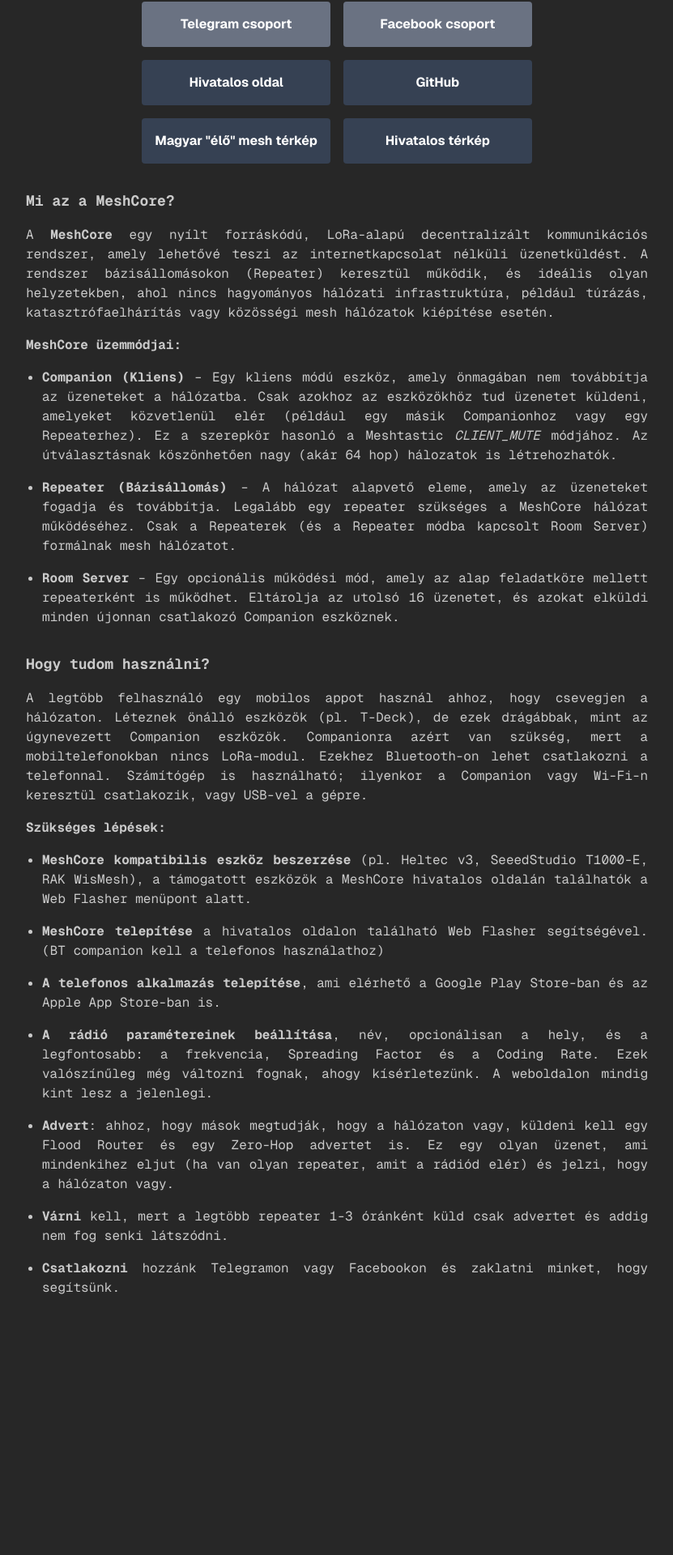
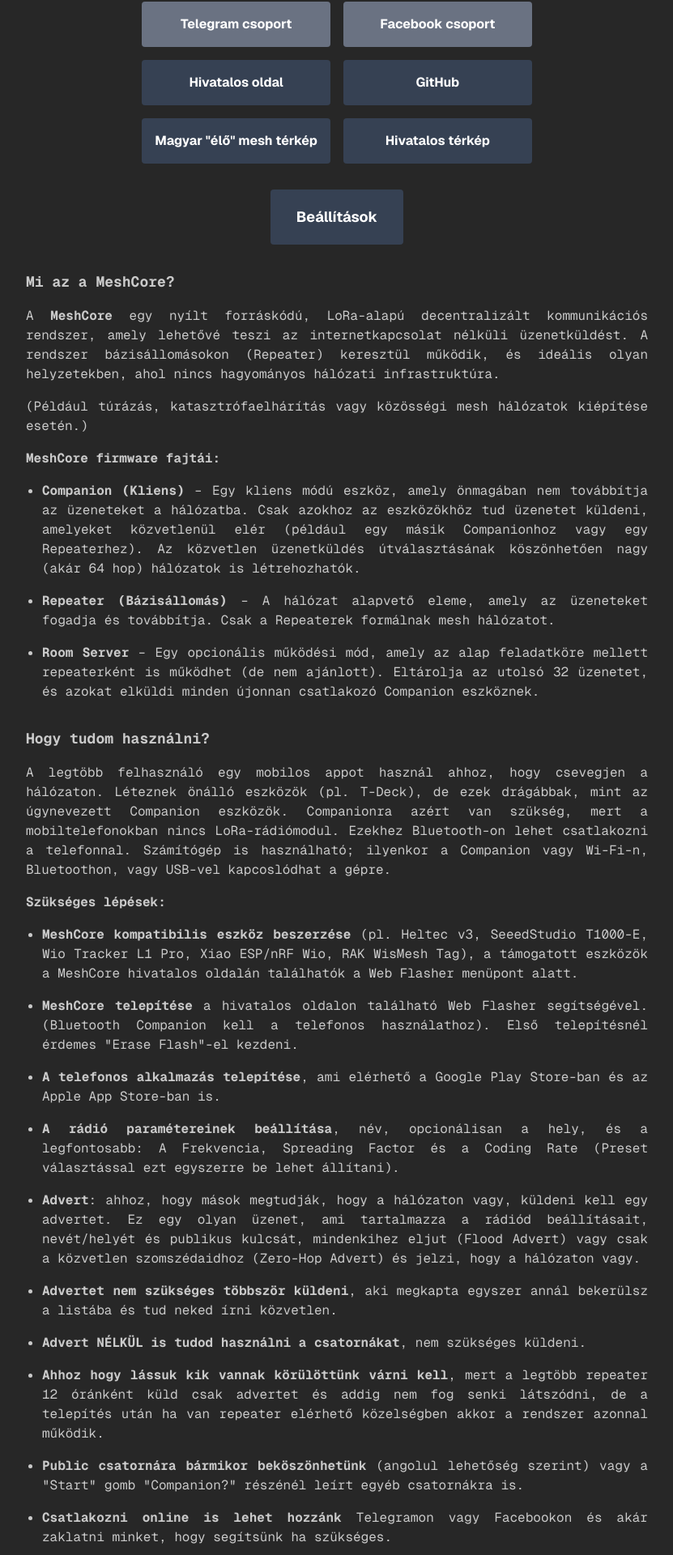
Before and after one commit to liquidraver/mc868.hu, a Next.js app: page / in a window 1280 px wide. Shown: the part 451-2371 px from the top of the page at 81% size, without its empty margins (224-1055 px from the left). Before the commit the page ends 2133 px from the top, so only its background shows below. Built offline with nearby package versions, Linux system fonts and the light colour scheme.

Commit message:
refactor + mobilnézet + beállítások gomb

```diff
--- a/app/page.tsx
+++ b/app/page.tsx
@@ -6,13 +6,13 @@ import { useState } from "react";
 export default function Home() {
   const [showSetupButtons, setShowSetupButtons] = useState(false);
   const [showModal, setShowModal] = useState(false);
-  const [modalType, setModalType] = useState<"companion" | "repeater" | null>(null);
+  const [modalType, setModalType] = useState<"companion" | "repeater" | "settings" | null>(null);
 
   const handleStartClick = () => {
     setShowSetupButtons(true);
   };
 
-  const handleSetupClick = (type: "companion" | "repeater") => {
+  const handleSetupClick = (type: "companion" | "repeater" | "settings") => {
     setModalType(type);
     setShowModal(true);
   };
@@ -69,19 +69,104 @@ export default function Home() {
         )}
 
         {showModal && (
-          <div className="fixed inset-0 bg-black bg-opacity-50 flex items-center justify-center z-50">
-            <div className="bg-gray-800 rounded-lg p-8 max-w-2xl w-full mx-4 relative">
+          <div className="fixed inset-0 bg-black bg-opacity-50 flex items-center justify-center z-50 overflow-y-auto">
+            <div className="bg-gray-800 rounded-lg p-8 max-w-2xl w-full mx-4 my-8 relative max-h-[90vh] overflow-y-auto">
               <button
                 onClick={handleCloseModal}
-                className="absolute top-4 right-4 text-white hover:text-gray-300 text-2xl font-bold"
+                className="absolute top-4 right-4 text-white hover:text-gray-300 text-2xl font-bold z-10"
               >
                 ×
               </button>
               <h2 className="text-2xl font-bold mb-4 text-white">
-                {modalType === "companion" ? "Companion Node - A te kliensed" : "Repeater - Az ismétlő"}
+                {modalType === "companion" ? "Companion Node - A te kliensed" : modalType === "repeater" ? "Repeater - Az ismétlő" : "Magyar MeshCore Beállítások"}
               </h2>
               <div className="text-white">
-                {modalType === "companion" ? (
+                {modalType === "settings" ? (
+                  <div className="space-y-6">
+                    <div>
+                      <p className="mb-4">
+                        Ezek az ajánlott beállítások a magyar MeshCore hálózatban használható node-okhoz. A weboldalon szereplő paraméterek mindig a legfrissebbek.
+                      </p>
+                      <p className="mb-4 font-semibold">
+                        Minden node-ot ajánlott az elérhető legfrissebb firmware verzión tartani! Ez egy fiatal szoftver, folyamatosan frissítik/fejlesztik, egy régi verzión hagyott repeater akár gondot is okozhat a mesh-ben!
+                      </p>
+                    </div>
+
+                    <div>
+                      <h3 className="font-bold text-lg mb-3">Rádió Beállítások</h3>
+                      <div className="mb-2">
+                        <strong>(Preset: EU/UK (Narrow))</strong>
+                      </div>
+                      <div className="bg-gray-900 p-4 rounded space-y-2">
+                        <p><strong>Frequency:</strong> 869.618 MHz</p>
+                        <p><strong>Bandwidth:</strong> 62.5 kHz</p>
+                        <p><strong>Spreading Factor:</strong> 8</p>
+                        <p><strong>Coding Rate:</strong> 4/8</p>
+                        <p><strong>TX Power:</strong> 22 dBm (alapértelmezett)</p>
+                        <p><strong>Airtime Factor:</strong> 1 (alapértelmezett)</p>
+                      </div>
+                      <p className="mt-2 text-sm">
+                        <strong>Fontos:</strong> Az EU-ban a duty cycle limit 10%, ami az Airtime Factor 9-et igényelné. Mivel a MeshCore nem sok adatot küld és a duty cycle valóságban 1% alatt van, az AF=1 ajánlott. A meshcore-ban az AF azt jelöli hogy az előző adás hányszorosát várja a következő adás előtt a node. (Szegény ember duty cycle-je)
+                      </p>
+                    </div>
+
+                    <div>
+                      <h3 className="font-bold text-lg mb-3">Általános Beállítások:</h3>
+                      <ul className="list-disc pl-5 space-y-2">
+                        <li>
+                          <strong>Név és lokáció:</strong> Adj nevet a node-odnak és bármilyen lokációt. (Még ha nem is pontos akkor is érdemes valami hozzád közeli pontra beállítani, hogy látszódjon nagyjából merre vagy.)
+                        </li>
+                      </ul>
+                    </div>
+
+                    <div>
+                      <h3 className="font-bold text-lg mb-3">
+                        Repeater Beállítások{" "}
+                        <a
+                          href="https://map.mc868.hu/config/repeater-setup.html"
+                          target="_blank"
+                          rel="noopener noreferrer"
+                          className="text-blue-400 hover:text-blue-300 underline"
+                        >
+                          (Repeater Setup)
+                        </a>
+                      </h3>
+                      <ul className="list-disc pl-5 space-y-2">
+                        <li>
+                          <strong>Admin Password:</strong> Állíts be saját jelszót (alap: "password")
+                        </li>
+                        <li>
+                          <strong>Guest Password:</strong> Hagyd üresen, hogy mások is láthassák az alap statisztikákat ( vagy ne ha nem szeretnéd hogy lássák :))
+                        </li>
+                        <li>
+                          <strong>ACL hozzáférés:</strong> Ha nem akarod kiadni a jelszavad de szeretnéd hogy egy kliens hozzáférhessen a repeateredhez akkor itt a publikus kulcsát megadva "megengedheted" hogy belépjen jelszó nélkül is
+                        </li>
+                        <li>
+                          <strong>Zero-Hop Advert:</strong> 0 (letiltva, mert a Flood Advert lefedi)
+                        </li>
+                        <li>
+                          <strong>Flood Advert:</strong> 12 óra (ajánlott/alap a kevés forgalom miatt)
+                        </li>
+                        <li>
+                          <strong>Private / Public Key:</strong> Mivel elég nagy a mesh, így fontos hogy egyedi kulcsod legyen. Ezt a repeater setupnál tudod generálni magadnak (Auto-Choose Non-Colliding vagy kézzel kitallózva a listából)
+                        </li>
+                        <li>
+                          <strong>Idő beállítása:</strong> Jó hogyha a repeaterednek pontos idő van beállítva, mert csak úgy dolgozzák fel az adverteket mások. Az Android/iOS alkalmazással "Remote Management" opcióval állítható be egy Companion Node-ot használva. Rebootok után mindig szükséges (a legtöbb fajta hardware-en, nem mindegyiken)
+                        </li>
+                        <li>
+                          <strong>Térkép:</strong> A térképre automatikusan fel fogsz kerülni ha eléred a mesh-t, nem szükséges manuálisan hozzáadni semmit sehova
+                        </li>
+                      </ul>
+                    </div>
+
+                    <div className="mt-6 p-4 bg-yellow-900/30 border border-yellow-700 rounded">
+                      <p className="font-semibold mb-2">⚠ Figyelem</p>
+                      <p className="text-sm">
+                        Minden felhasználó felelős saját node-jáért és annak megfelelő beállításáért/működéséért. Ellenőrizd, hogy minden beállítás megfelelő és a node-od rendben működik.
+                      </p>
+                    </div>
+                  </div>
+                ) : modalType === "companion" ? (
                   <div className="space-y-4">
                     <p>
                       A companion node leszel te a mesh-en. Egyedi kulccsal, bluetooth-on / USB-n rákapcsolódva.
@@ -215,26 +300,35 @@ export default function Home() {
           </a>
         </div>
 
+        <button
+          onClick={() => handleSetupClick("settings")}
+          className="bg-gray-700 text-white font-bold py-5 px-8 rounded text-lg"
+        >
+          Beállítások
+        </button>
+
         <div className="text-justify max-w-3xl text-sm sm:text-base font-[family-name:var(--font-geist-mono)] space-y-4">
           <h2 className="text-lg font-bold">Mi az a MeshCore?</h2>
           <p className="mt-2">
-            A <strong>MeshCore</strong> egy nyílt forráskódú, LoRa-alapú decentralizált kommunikációs rendszer, amely lehetővé teszi az internetkapcsolat nélküli üzenetküldést.
-            A rendszer bázisállomásokon (Repeater) keresztül működik, és ideális olyan helyzetekben, ahol nincs hagyományos hálózati infrastruktúra, például túrázás, katasztrófaelhárítás vagy közösségi mesh hálózatok kiépítése esetén.
+            A <strong>MeshCore</strong> egy nyílt forráskódú, LoRa-alapú decentralizált kommunikációs rendszer, amely lehetővé teszi az internetkapcsolat nélküli üzenetküldést. A rendszer bázisállomásokon (Repeater) keresztül működik, és ideális olyan helyzetekben, ahol nincs hagyományos hálózati infrastruktúra.
+          </p>
+          <p>
+            (Például túrázás, katasztrófaelhárítás vagy közösségi mesh hálózatok kiépítése esetén.)
           </p>
 
-          <h3 className="mt-4 font-bold">MeshCore üzemmódjai:</h3>
+          <h3 className="mt-4 font-bold">MeshCore firmware fajtái:</h3>
 
           <ul className="list-disc pl-5 space-y-4">
            <li>
-              <strong>Companion (Kliens)</strong> – Egy kliens módú eszköz, amely önmagában nem továbbítja az üzeneteket a hálózatba. Csak azokhoz az eszközökhöz tud üzenetet küldeni, amelyeket közvetlenül elér (például egy másik Companionhoz vagy egy Repeaterhez). Ez a szerepkör hasonló a Meshtastic <em>CLIENT_MUTE</em> módjához. Az útválasztásnak köszönhetően nagy (akár 64 hop) hálozatok is létrehozhatók.
+              <strong>Companion (Kliens)</strong> – Egy kliens módú eszköz, amely önmagában nem továbbítja az üzeneteket a hálózatba. Csak azokhoz az eszközökhöz tud üzenetet küldeni, amelyeket közvetlenül elér (például egy másik Companionhoz vagy egy Repeaterhez). Az közvetlen üzenetküldés útválasztásának köszönhetően nagy (akár 64 hop) hálózatok is létrehozhatók.
             </li>
 
             <li>
-              <strong>Repeater (Bázisállomás)</strong> – A hálózat alapvető eleme, amely az üzeneteket fogadja és továbbítja. Legalább egy repeater szükséges a MeshCore hálózat működéséhez. Csak a Repeaterek (és a Repeater módba kapcsolt Room Server) formálnak mesh hálózatot.
+              <strong>Repeater (Bázisállomás)</strong> – A hálózat alapvető eleme, amely az üzeneteket fogadja és továbbítja. Csak a Repeaterek formálnak mesh hálózatot.
             </li>
 
             <li>
-              <strong>Room Server</strong> – Egy opcionális működési mód, amely az alap feladatköre mellett repeaterként is működhet. Eltárolja az utolsó 16 üzenetet, és azokat elküldi minden újonnan csatlakozó Companion eszköznek.
+              <strong>Room Server</strong> – Egy opcionális működési mód, amely az alap feladatköre mellett repeaterként is működhet (de nem ajánlott). Eltárolja az utolsó 32 üzenetet, és azokat elküldi minden újonnan csatlakozó Companion eszköznek.
             </li>
            </ul>
         </div>
@@ -242,17 +336,18 @@ export default function Home() {
         <div className="text-justify max-w-3xl text-sm sm:text-base font-[family-name:var(--font-geist-mono)] space-y-4">
           <h2 className="text-lg font-bold">Hogy tudom használni?</h2>
           <p className="mt-2">
-          A legtöbb felhasználó egy mobilos appot használ ahhoz, hogy csevegjen a hálózaton. Léteznek önálló eszközök (pl. T-Deck), de ezek drágábbak, mint az úgynevezett Companion eszközök. Companionra azért van szükség, mert a mobiltelefonokban nincs LoRa-modul. Ezekhez Bluetooth-on lehet csatlakozni a telefonnal. Számítógép is használható; ilyenkor a Companion vagy Wi-Fi-n keresztül csatlakozik, vagy USB-vel a gépre.          </p>
+            A legtöbb felhasználó egy mobilos appot használ ahhoz, hogy csevegjen a hálózaton. Léteznek önálló eszközök (pl. T-Deck), de ezek drágábbak, mint az úgynevezett Companion eszközök. Companionra azért van szükség, mert a mobiltelefonokban nincs LoRa-rádiómodul. Ezekhez Bluetooth-on lehet csatlakozni a telefonnal. Számítógép is használható; ilyenkor a Companion vagy Wi-Fi-n, Bluetoothon, vagy USB-vel kapcoslódhat a gépre.
+          </p>
 
           <h3 className="mt-4 font-bold">Szükséges lépések:</h3>
 
           <ul className="list-disc pl-5 space-y-4">
             <li>
-              <strong>MeshCore kompatibilis eszköz beszerzése</strong> (pl. Heltec v3, SeeedStudio T1000-E, RAK WisMesh), a támogatott eszközök a MeshCore hivatalos oldalán találhatók a Web Flasher menüpont alatt.
+              <strong>MeshCore kompatibilis eszköz beszerzése</strong> (pl. Heltec v3, SeeedStudio T1000-E, Wio Tracker L1 Pro, Xiao ESP/nRF Wio, RAK WisMesh Tag), a támogatott eszközök a MeshCore hivatalos oldalán találhatók a Web Flasher menüpont alatt.
             </li>
 
             <li>
-              <strong>MeshCore telepítése</strong> a hivatalos oldalon található Web Flasher segítségével. (BT companion kell a telefonos használathoz)
+              <strong>MeshCore telepítése</strong> a hivatalos oldalon található Web Flasher segítségével. (Bluetooth Companion kell a telefonos használathoz). Első telepítésnél érdemes "Erase Flash"-el kezdeni.
             </li>
 
             <li>
@@ -260,19 +355,31 @@ export default function Home() {
             </li>
 
             <li>
-              <strong>A rádió paramétereinek beállítása</strong>, név, opcionálisan a hely, és a legfontosabb: a frekvencia, Spreading Factor és a Coding Rate. Ezek valószínűleg még változni fognak, ahogy kísérletezünk. A weboldalon mindig kint lesz a jelenlegi.
+              <strong>A rádió paramétereinek beállítása</strong>, név, opcionálisan a hely, és a legfontosabb: A Frekvencia, Spreading Factor és a Coding Rate (Preset választással ezt egyszerre be lehet állítani).
             </li>
 
             <li>
-              <strong>Advert</strong>: ahhoz, hogy mások megtudják, hogy a hálózaton vagy, küldeni kell egy Flood Router és egy Zero-Hop advertet is. Ez egy olyan üzenet, ami mindenkihez eljut (ha van olyan repeater, amit a rádiód elér) és jelzi, hogy a hálózaton vagy.
+              <strong>Advert</strong>: ahhoz, hogy mások megtudják, hogy a hálózaton vagy, küldeni kell egy advertet. Ez egy olyan üzenet, ami tartalmazza a rádiód beállításait, nevét/helyét és publikus kulcsát, mindenkihez eljut (Flood Advert) vagy csak a közvetlen szomszédaidhoz (Zero-Hop Advert) és jelzi, hogy a hálózaton vagy.
             </li>
 
             <li>
-              <strong>Várni</strong> kell, mert a legtöbb repeater 1-3 óránként küld csak advertet és addig nem fog senki látszódni.
+              <strong>Advertet nem szükséges többször küldeni</strong>, aki megkapta egyszer annál bekerülsz a listába és tud neked írni közvetlen.
             </li>
 
             <li>
-              <strong>Csatlakozni</strong> hozzánk Telegramon vagy Facebookon és zaklatni minket, hogy segítsünk.
+              <strong>Advert NÉLKÜL is tudod használni a csatornákat</strong>, nem szükséges küldeni.
+            </li>
+
+            <li>
+              <strong>Ahhoz hogy lássuk kik vannak körülöttünk várni kell</strong>, mert a legtöbb repeater 12 óránként küld csak advertet és addig nem fog senki látszódni, de a telepítés után ha van repeater elérhető közelségben akkor a rendszer azonnal működik.
+            </li>
+
+            <li>
+              <strong>Public csatornára bármikor beköszönhetünk</strong> (angolul lehetőség szerint) vagy a "Start" gomb "Companion?" részénél leírt egyéb csatornákra is.
+            </li>
+
+            <li>
+              <strong>Csatlakozni online is lehet hozzánk</strong> Telegramon vagy Facebookon és akár zaklatni minket, hogy segítsünk ha szükséges.
             </li>
           </ul>
         </div>
```
